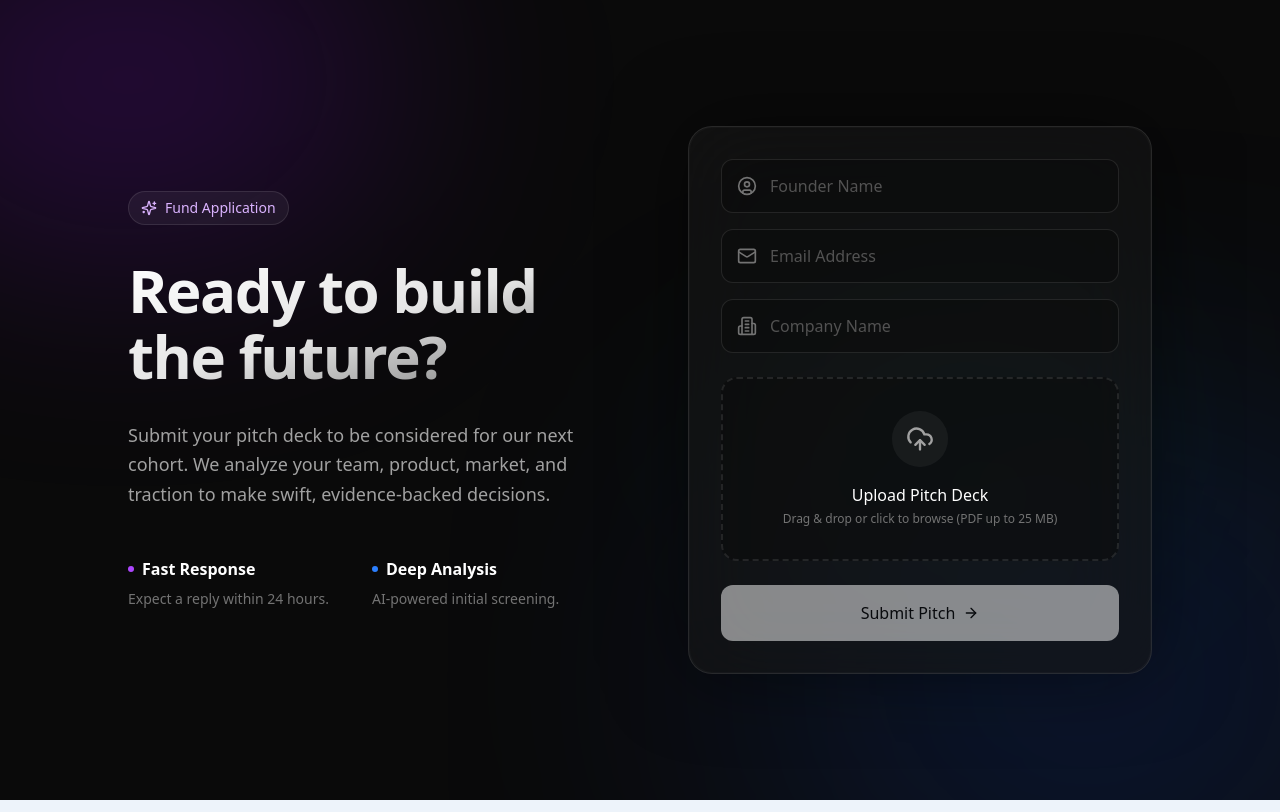
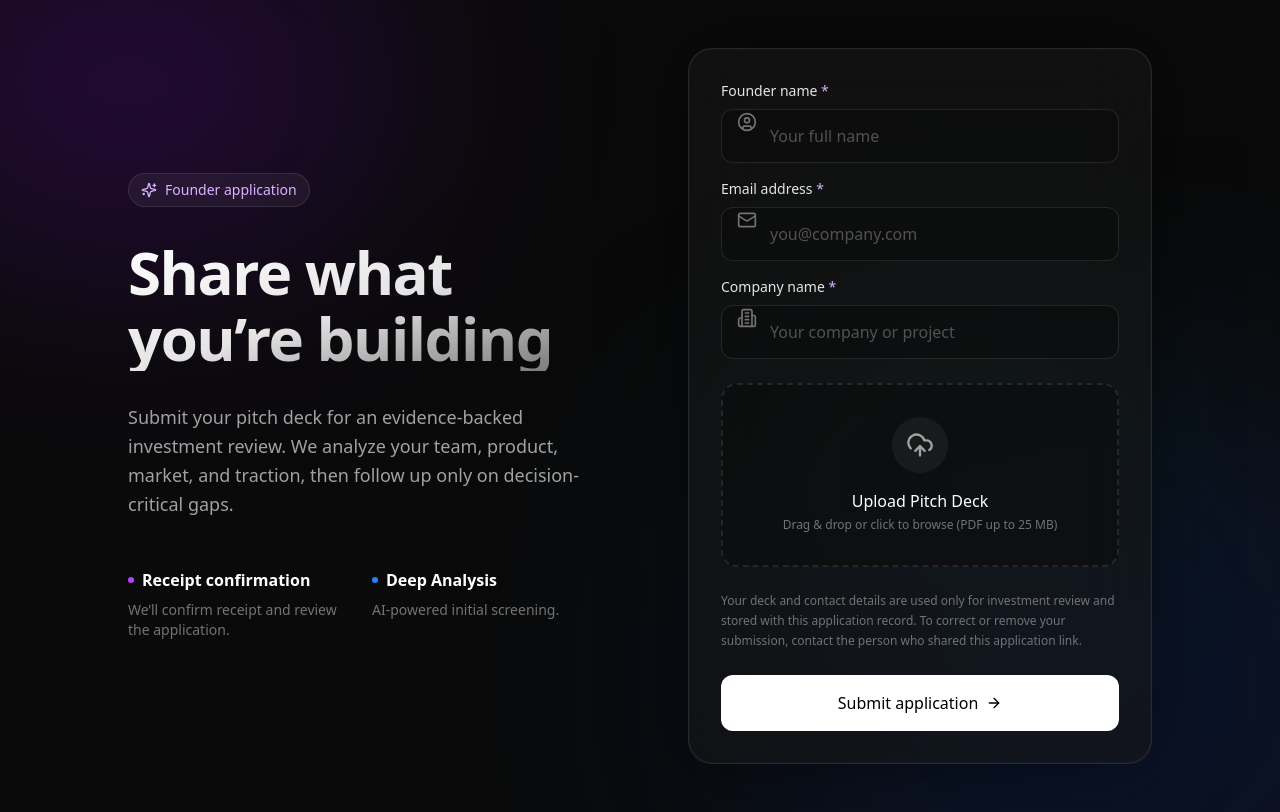
Before and after one commit to diersmann/The-VC-Brain, a React (Vite) app in the folder frontend/: page /submit in a window 1280 px wide. Built offline with nearby package versions, Linux system fonts and the light colour scheme.

Commit message:
fix(public): make pitch submission states trustworthy (VCB-078)

```diff
--- a/frontend/src/pages/PitchSubmissionPage.tsx
+++ b/frontend/src/pages/PitchSubmissionPage.tsx
@@ -7,15 +7,20 @@ export function PitchSubmissionPage() {
   const [isSubmitting, setIsSubmitting] = useState(false);
   const [submission, setSubmission] = useState<{ opportunityId: string } | null>(null);
   const [errorMessage, setErrorMessage] = useState<string | null>(null);
+  const [fileError, setFileError] = useState<string | null>(null);
   const [idempotencyKey, setIdempotencyKey] = useState(() => crypto.randomUUID());
   const fileInputRef = useRef<HTMLInputElement>(null);
 
   const handleSubmit = async (e: React.FormEvent) => {
     e.preventDefault();
-    if (!file) return;
+    if (!file) {
+      setFileError("Choose a PDF pitch deck before submitting.");
+      return;
+    }
 
     setIsSubmitting(true);
     setErrorMessage(null);
+    setFileError(null);
 
     const formElement = e.currentTarget as HTMLFormElement;
     const formData = new FormData(formElement);
@@ -40,12 +45,20 @@ export function PitchSubmissionPage() {
     e.preventDefault();
     if (e.dataTransfer.files && e.dataTransfer.files.length > 0) {
       setFile(e.dataTransfer.files[0]);
+      setFileError(null);
     }
+  };
+
+  const clearFile = () => {
+    setFile(null);
+    setFileError(null);
+    if (fileInputRef.current) fileInputRef.current.value = "";
   };
 
   const resetForm = () => {
     setSubmission(null);
     setErrorMessage(null);
+    setFileError(null);
     setFile(null);
     setIdempotencyKey(crypto.randomUUID());
     fileInputRef.current?.form?.reset();
@@ -63,7 +76,7 @@ export function PitchSubmissionPage() {
           <div className="mx-auto w-20 h-20 bg-green-500/20 rounded-full flex items-center justify-center mb-6">
             <CheckCircle className="w-10 h-10 text-green-400" />
           </div>
-          <h2 className="text-3xl font-bold mb-3 tracking-tight bg-gradient-to-r from-white to-neutral-400 bg-clip-text text-transparent">Pitch Received</h2>
+          <h2 className="text-3xl font-bold mb-3 tracking-tight bg-gradient-to-r from-white to-neutral-400 bg-clip-text text-transparent">Application received</h2>
           <p className="text-neutral-400 mb-8 leading-relaxed">
             Thank you for sharing your vision with us. Our investment team will review your deck and get back to you shortly.
           </p>
@@ -95,23 +108,23 @@ export function PitchSubmissionPage() {
         <div className="space-y-8">
           <div className="inline-flex items-center gap-2 px-3 py-1.5 rounded-full bg-white/5 border border-white/10 text-sm font-medium text-purple-300">
             <Sparkles className="w-4 h-4" />
-            <span>Fund Application</span>
+            <span>Founder application</span>
           </div>
 
           <h1 className="text-5xl lg:text-6xl font-extrabold tracking-tight leading-[1.1] text-transparent bg-clip-text bg-gradient-to-br from-white via-neutral-200 to-neutral-500">
-            Ready to build the future?
+            Share what you’re building
           </h1>
 
           <p className="text-lg text-neutral-400 leading-relaxed max-w-xl">
-            Submit your pitch deck to be considered for our next cohort. We analyze your team, product, market, and traction to make swift, evidence-backed decisions.
+            Submit your pitch deck for an evidence-backed investment review. We analyze your team, product, market, and traction, then follow up only on decision-critical gaps.
           </p>
 
           <div className="grid sm:grid-cols-2 gap-6 pt-4">
             <div className="space-y-2">
               <h3 className="text-white font-semibold flex items-center gap-2">
-                <div className="w-1.5 h-1.5 rounded-full bg-purple-500" /> Fast Response
+                <div className="w-1.5 h-1.5 rounded-full bg-purple-500" /> Receipt confirmation
               </h3>
-              <p className="text-sm text-neutral-500">Expect a reply within 24 hours.</p>
+              <p className="text-sm text-neutral-500">We’ll confirm receipt and review the application.</p>
             </div>
             <div className="space-y-2">
               <h3 className="text-white font-semibold flex items-center gap-2">
@@ -127,54 +140,63 @@ export function PitchSubmissionPage() {
           {/* Subtle inner glow */}
           <div className="absolute inset-0 rounded-3xl border border-white/5 pointer-events-none mix-blend-overlay" />
 
-          <form onSubmit={handleSubmit} className="space-y-6 relative z-10">
+          <form onSubmit={handleSubmit} aria-describedby="submission-privacy" className="space-y-6 relative z-10">
             {errorMessage && (
-              <div role="alert" className="rounded-xl border border-red-400/30 bg-red-500/10 px-4 py-3 text-sm text-red-200">
+              <div role="alert" aria-live="assertive" className="rounded-xl border border-red-400/30 bg-red-500/10 px-4 py-3 text-sm text-red-200">
                 {errorMessage}
               </div>
             )}
             <div className="space-y-4">
               {/* Founder Name */}
-              <div className="relative group">
+              <label htmlFor="founder-name" className="relative block group">
+                <span className="mb-2 block text-sm font-medium text-neutral-200">Founder name <span className="text-purple-300">*</span></span>
                 <div className="absolute inset-y-0 left-0 pl-4 flex items-center pointer-events-none text-neutral-500 group-focus-within:text-purple-400 transition-colors">
                   <UserCircle className="w-5 h-5" />
                 </div>
                 <input
+                  id="founder-name"
                   type="text"
                   name="founder_name"
                   required
-                  placeholder="Founder Name"
+                  autoComplete="name"
+                  placeholder="Your full name"
                   className="w-full bg-neutral-950/50 border border-white/10 rounded-xl py-3.5 pl-12 pr-4 text-white placeholder:text-neutral-600 focus:outline-none focus:ring-2 focus:ring-purple-500/50 focus:border-purple-500/50 transition-all"
                 />
-              </div>
+              </label>
 
               {/* Email */}
-              <div className="relative group">
+              <label htmlFor="founder-email" className="relative block group">
+                <span className="mb-2 block text-sm font-medium text-neutral-200">Email address <span className="text-purple-300">*</span></span>
                 <div className="absolute inset-y-0 left-0 pl-4 flex items-center pointer-events-none text-neutral-500 group-focus-within:text-purple-400 transition-colors">
                   <Mail className="w-5 h-5" />
                 </div>
                 <input
+                  id="founder-email"
                   type="email"
                   name="founder_email"
                   required
-                  placeholder="Email Address"
+                  autoComplete="email"
+                  placeholder="you@company.com"
                   className="w-full bg-neutral-950/50 border border-white/10 rounded-xl py-3.5 pl-12 pr-4 text-white placeholder:text-neutral-600 focus:outline-none focus:ring-2 focus:ring-purple-500/50 focus:border-purple-500/50 transition-all"
                 />
-              </div>
+              </label>
 
               {/* Company */}
-              <div className="relative group">
+              <label htmlFor="company-name" className="relative block group">
+                <span className="mb-2 block text-sm font-medium text-neutral-200">Company name <span className="text-purple-300">*</span></span>
                 <div className="absolute inset-y-0 left-0 pl-4 flex items-center pointer-events-none text-neutral-500 group-focus-within:text-purple-400 transition-colors">
                   <Building2 className="w-5 h-5" />
                 </div>
                 <input
+                  id="company-name"
                   type="text"
                   name="company_name"
                   required
-                  placeholder="Company Name"
+                  autoComplete="organization"
+                  placeholder="Your company or project"
                   className="w-full bg-neutral-950/50 border border-white/10 rounded-xl py-3.5 pl-12 pr-4 text-white placeholder:text-neutral-600 focus:outline-none focus:ring-2 focus:ring-purple-500/50 focus:border-purple-500/50 transition-all"
                 />
-              </div>
+              </label>
             </div>
 
             {/* File Upload */}
@@ -191,7 +213,7 @@ export function PitchSubmissionPage() {
                 ref={fileInputRef}
                 accept=".pdf,application/pdf"
                 className="hidden"
-                onChange={(e) => setFile(e.target.files?.[0] ?? null)}
+                onChange={(e) => { setFile(e.target.files?.[0] ?? null); setFileError(null); }}
               />
 
               <div className="p-8 text-center flex flex-col items-center justify-center min-h-[160px]">
@@ -206,7 +228,7 @@ export function PitchSubmissionPage() {
                     </div>
                     <button
                       type="button"
-                      onClick={(e) => { e.stopPropagation(); setFile(null); }}
+                      onClick={(e) => { e.stopPropagation(); clearFile(); }}
                       className="absolute right-2 top-1/2 -translate-y-1/2 p-2 hover:bg-white/10 rounded-full transition-colors text-neutral-400 hover:text-white cursor-pointer"
                     >
                       <X className="w-4 h-4" />
@@ -225,20 +247,23 @@ export function PitchSubmissionPage() {
                 )}
               </div>
             </div>
+            {fileError && <p role="alert" className="text-sm text-red-300">{fileError}</p>}
+            <p id="submission-privacy" className="text-xs leading-5 text-neutral-500">Your deck and contact details are used only for investment review and stored with this application record. To correct or remove your submission, contact the person who shared this application link.</p>
 
             {/* Submit Button */}
             <button
               type="submit"
-              disabled={isSubmitting || !file}
+              disabled={isSubmitting}
+              aria-busy={isSubmitting}
               className="w-full relative group overflow-hidden rounded-xl bg-white text-black font-semibold py-4 transition-all hover:bg-neutral-200 disabled:opacity-50 disabled:cursor-not-allowed cursor-pointer"
             >
               <div className="absolute inset-0 bg-gradient-to-r from-purple-500/20 to-blue-500/20 opacity-0 group-hover:opacity-100 transition-opacity" />
               <div className="flex items-center justify-center gap-2 relative z-10">
                 {isSubmitting ? (
-                  <div className="w-5 h-5 border-2 border-black/30 border-t-black rounded-full animate-spin" />
+                  <><div className="w-5 h-5 border-2 border-black/30 border-t-black rounded-full animate-spin" /><span>Submitting application…</span></>
                 ) : (
                   <>
-                    <span>Submit Pitch</span>
+                    <span>{isSubmitting ? "Submitting application…" : "Submit application"}</span>
                     <ArrowRight className="w-4 h-4 group-hover:translate-x-1 transition-transform" />
                   </>
                 )}
```
Also changed, not shown: 2 other files (tests, documents, lock files or other folders).
